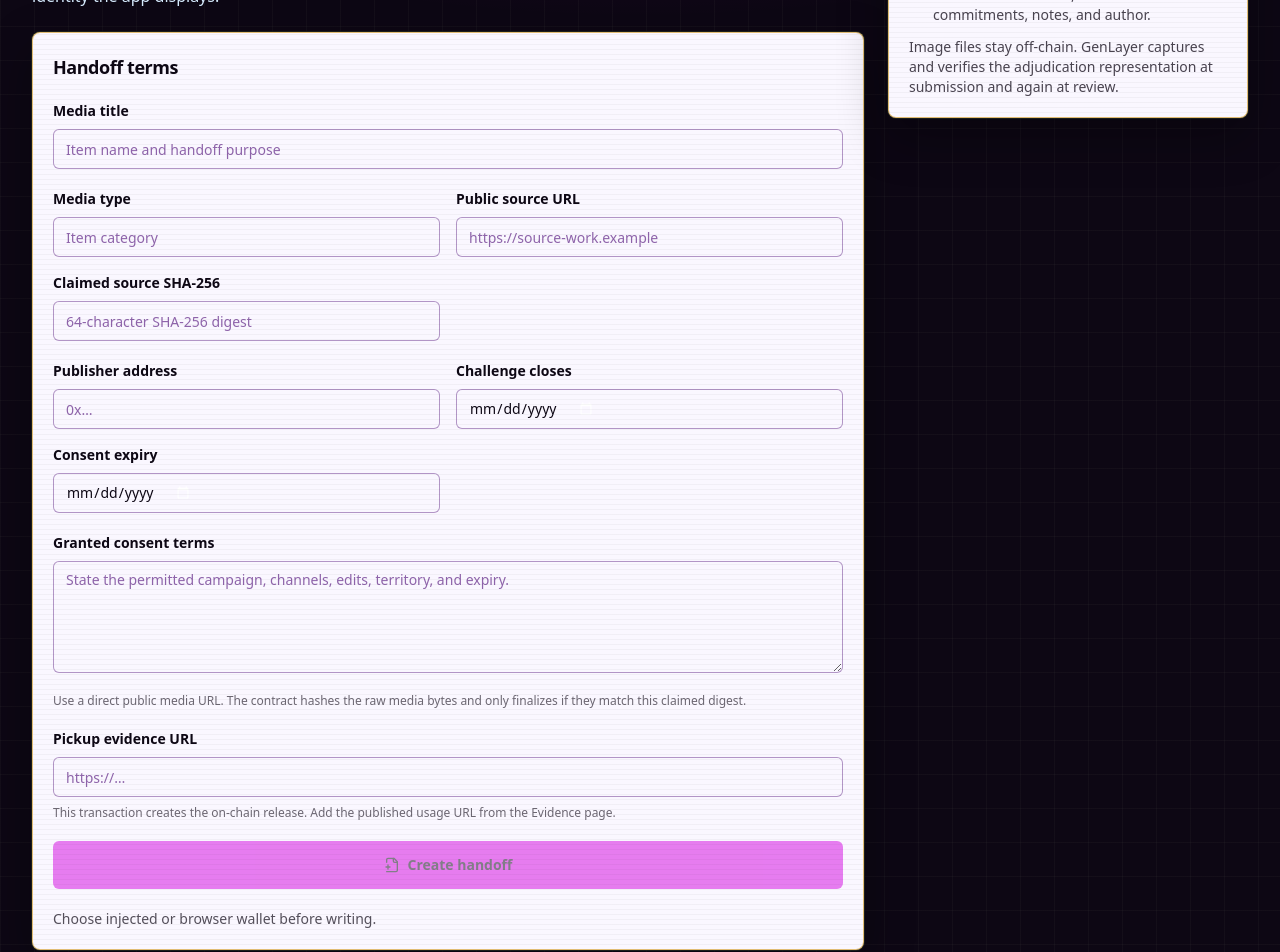
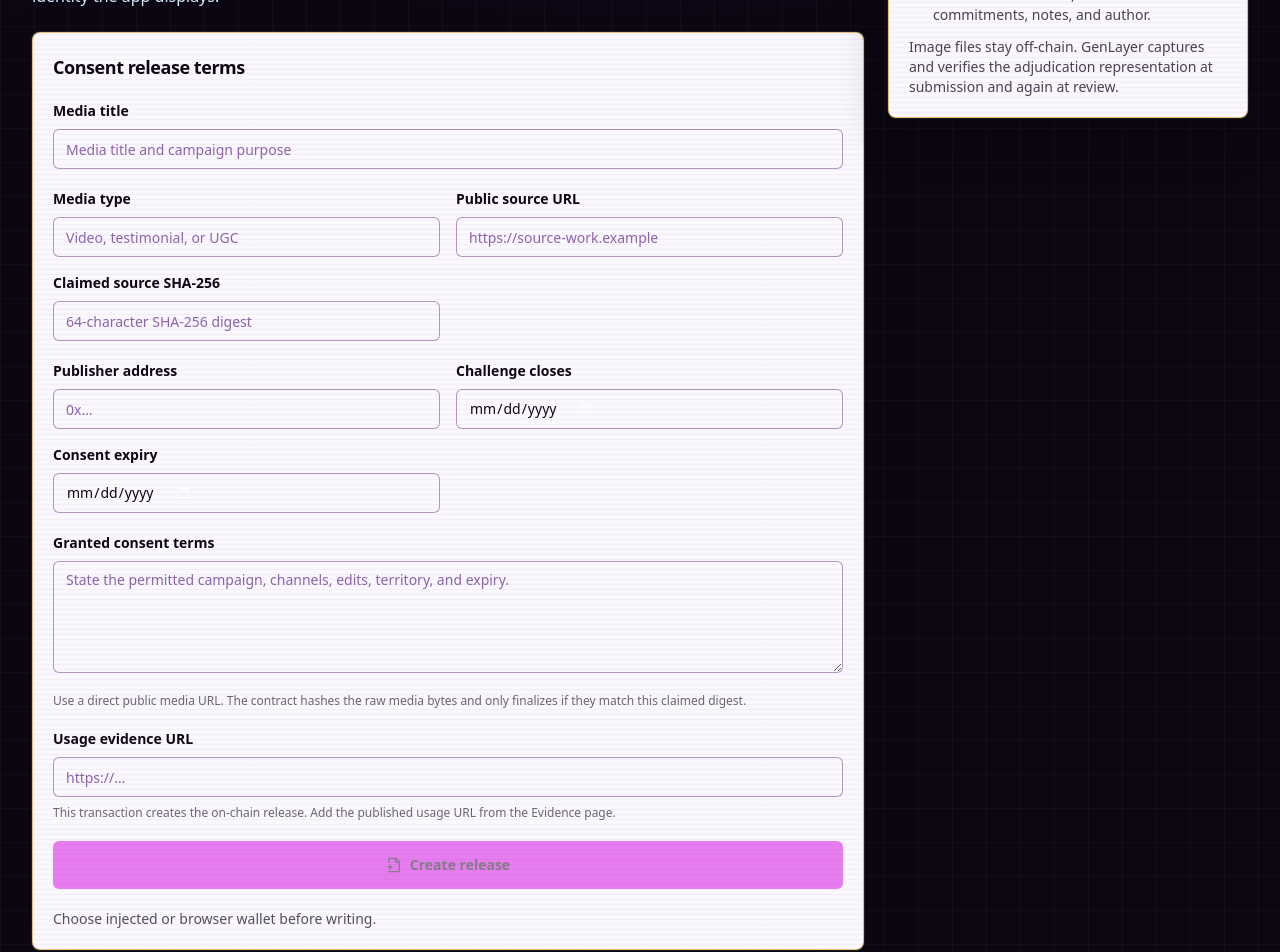
Before and after one commit to BeatyXO/consentclip, a Next.js app: page /cases/new in a window 1280 px wide. Shown: the part 280-1232 px from the top of the page. Built offline with nearby package versions, Linux system fonts and the light colour scheme; no server answers.

Commit message:
Remove legacy rental terminology

```diff
--- a/app/cases/[id]/page.tsx
+++ b/app/cases/[id]/page.tsx
@@ -44,7 +44,7 @@ export default function CaseDetailPage({ params }: { params: Promise<{ id: strin
       setEvidence(evidenceList);
       setItem(toCustodyCase(parsed, evidenceList));
     } catch (err) {
-      setLoadError(err instanceof Error ? err.message : "Could not reach the Custodi contract.");
+      setLoadError(err instanceof Error ? err.message : "Could not reach the ConsentClip contract.");
     } finally {
       setLoading(false);
     }
@@ -123,7 +123,7 @@ export default function CaseDetailPage({ params }: { params: Promise<{ id: strin
           >
             <ArrowLeft className="h-3 w-3" /> All cases
           </Link>
-          <p className="mt-2 font-mono text-xs uppercase tracking-[0.24em] text-amberline">Case #{item.id}</p>
+          <p className="mt-2 font-mono text-xs uppercase tracking-[0.24em] text-amberline">Release #{item.id}</p>
           <h1 className="mt-1 text-4xl font-black">{item.title}</h1>
         </div>
         <div className="flex items-center gap-3">
@@ -145,11 +145,11 @@ export default function CaseDetailPage({ params }: { params: Promise<{ id: strin
           <CardContent><p className="text-sm">{item.category}</p></CardContent>
         </Card>
         <Card>
-          <CardHeader><CardTitle>Pickup proofs</CardTitle></CardHeader>
+          <CardHeader><CardTitle>Terms evidence</CardTitle></CardHeader>
           <CardContent><p className="text-2xl font-black">{item.pickupEvidence}</p></CardContent>
         </Card>
         <Card>
-          <CardHeader><CardTitle>Return proofs</CardTitle></CardHeader>
+          <CardHeader><CardTitle>Usage evidence</CardTitle></CardHeader>
           <CardContent><p className="text-2xl font-black">{item.returnEvidence}</p></CardContent>
         </Card>
       </section>
@@ -193,11 +193,11 @@ export default function CaseDetailPage({ params }: { params: Promise<{ id: strin
             <CardHeader><CardTitle>Parties</CardTitle></CardHeader>
             <CardContent className="space-y-2 text-sm">
               <div>
-                <p className="text-xs font-bold text-vault-950/50">Lender</p>
+                <p className="text-xs font-bold text-vault-950/50">Creator</p>
                 <p className="font-mono">{shortAddress(item.lender)}</p>
               </div>
               <div>
-                <p className="text-xs font-bold text-vault-950/50">Borrower</p>
+                <p className="text-xs font-bold text-vault-950/50">Publisher</p>
                 <p className="font-mono">{item.borrower ? shortAddress(item.borrower) : "Not yet accepted"}</p>
               </div>
               <div>
@@ -215,7 +215,7 @@ export default function CaseDetailPage({ params }: { params: Promise<{ id: strin
                 <p className="font-semibold capitalize">{item.verdict.class.replace(/_/g, " ")}</p>
                 <p className="text-xs text-vault-950/60">{item.verdict.reasoning}</p>
                 <p className="text-xs">
-                  Release to borrower: {formatGen(item.verdict.releaseToBorrower)} · to lender:{" "}
+                  Release to publisher: {formatGen(item.verdict.releaseToBorrower)} · to creator:{" "}
                   {formatGen(item.verdict.releaseToLender)}
                 </p>
                 <p className="text-xs text-vault-950/50">Confidence: {item.verdict.confidence}%</p>
--- a/app/cases/new/page.tsx
+++ b/app/cases/new/page.tsx
@@ -75,18 +75,18 @@ export default function NewCasePage() {
 
         <Card>
           <CardHeader>
-            <CardTitle>Handoff terms</CardTitle>
+          <CardTitle>Consent release terms</CardTitle>
           </CardHeader>
           <CardContent>
             <form className="grid gap-5" onSubmit={onSubmit}>
               <div className="grid gap-2">
                 <Label htmlFor="title">Media title</Label>
-                <Input id="title" name="title" placeholder="Item name and handoff purpose" required />
+                <Input id="title" name="title" placeholder="Media title and campaign purpose" required />
               </div>
               <div className="grid gap-4 md:grid-cols-2">
                 <div className="grid gap-2">
                   <Label htmlFor="category">Media type</Label>
-                  <Input id="category" name="category" placeholder="Item category" required />
+                  <Input id="category" name="category" placeholder="Video, testimonial, or UGC" required />
                 </div>
                 <div className="grid gap-2">
                   <Label htmlFor="sourceUrl">Public source URL</Label>
@@ -122,14 +122,14 @@ export default function NewCasePage() {
               </div>
               <p className="text-xs text-vault-950/60">Use a direct public media URL. The contract hashes the raw media bytes and only finalizes if they match this claimed digest.</p>
               <div className="grid gap-2">
-                <Label htmlFor="photo">Pickup evidence URL</Label>
+                <Label htmlFor="photo">Usage evidence URL</Label>
                 <Input id="photo" name="photo" type="url" placeholder="https://…" />
                 <p className="text-xs text-vault-950/60">
                   This transaction creates the on-chain release. Add the published usage URL from the Evidence page.
                 </p>
               </div>
               <Button type="submit" size="lg" disabled={!wallet.address || status === "submitting"}>
-                <FilePlus2 className="h-4 w-4" /> {status === "submitting" ? "Writing to GenLayer…" : "Create handoff"}
+                <FilePlus2 className="h-4 w-4" /> {status === "submitting" ? "Writing to GenLayer…" : "Create release"}
               </Button>
               {!wallet.address ? <p className="text-sm text-vault-950/70">Choose injected or browser wallet before writing.</p> : null}
               {error ? <p className="rounded-md border border-rustline/40 bg-rustline/10 p-3 text-sm text-rustline">{error}</p> : null}
--- a/app/evidence/page.tsx
+++ b/app/evidence/page.tsx
@@ -64,7 +64,7 @@ export default function EvidencePage() {
 
   const loadCases = useCallback(async () => {
     if (!contractAddress) {
-      setError("No Custodi contract address is configured.");
+      setError("No ConsentClip contract address is configured.");
       setLoadingCases(false);
       return;
     }
@@ -92,7 +92,7 @@ export default function EvidencePage() {
       setSelectedCaseId(nextSelected);
       await loadEvidence(nextSelected);
     } catch (caught) {
-      setError(caught instanceof Error ? caught.message : "Could not load your Custodi cases from GenLayer.");
+      setError(caught instanceof Error ? caught.message : "Could not load your ConsentClip releases from GenLayer.");
     } finally {
       setLoadingCases(false);
     }
@@ -180,13 +180,13 @@ export default function EvidencePage() {
                 {cases.length === 0 ? <option value="">No wallet cases found</option> : null}
                 {cases.map((item) => (
                   <option key={item.id} value={item.id}>
-                    {item.title} — Case #{item.id}
+                    {item.title} — Release #{item.id}
                   </option>
                 ))}
               </select>
               {selectedCase ? (
                 <p className="text-xs text-vault-950/60">
-                  Lender {shortAddress(selectedCase.lender)} · Borrower {shortAddress(selectedCase.borrower)}
+                  Creator {shortAddress(selectedCase.lender)} · Publisher {shortAddress(selectedCase.borrower)}
                 </p>
               ) : null}
             </div>
@@ -199,7 +199,7 @@ export default function EvidencePage() {
                 <option value="counter">Counter-evidence</option>
               </select>
               <p className="text-xs text-vault-950/60">
-                Repair quotes can be attached as a public URL in the note, but the contract settlement flow compares pickup and return evidence.
+                Add campaign context in the note. The contract evaluates consent terms, live usage, and counter-evidence.
               </p>
             </div>
 
--- a/components/case-card.tsx
+++ b/components/case-card.tsx
@@ -30,7 +30,7 @@ export function CaseCard({ item }: { item: CustodyCase }) {
             </div>
             <div className="rounded-md border border-vault-700/20 p-2">
               <Camera className="mb-1 h-4 w-4" />
-              {item.pickupEvidence + item.returnEvidence} records
+              {item.pickupEvidence + item.returnEvidence} evidence records
             </div>
             <div className="rounded-md border border-vault-700/20 p-2">
               <Timer className="mb-1 h-4 w-4" />
--- a/components/wallet-button.tsx
+++ b/components/wallet-button.tsx
@@ -42,7 +42,7 @@ export function WalletButton() {
   } = useWallet();
 
   async function onImport() {
-    const value = window.prompt("Paste exported Custodi browser private key");
+    const value = window.prompt("Paste exported ConsentClip browser private key");
     if (value) importPrivateKey(value.trim());
   }
 
--- a/lib/wallet.tsx
+++ b/lib/wallet.tsx
@@ -67,7 +67,7 @@ export function WalletProvider({ children }: { children: React.ReactNode }) {
     const pk = existing ?? generatePrivateKey();
     if (!existing) {
       const ok = window.confirm(
-        "Custodi will create a browser wallet stored in localStorage. Export it if you care about this identity; clearing site data destroys it.",
+        "ConsentClip will create a browser wallet stored in localStorage. Export it if you care about this identity; clearing site data destroys it.",
       );
       if (!ok) return;
       window.localStorage.setItem(STORAGE_KEY, pk);
@@ -100,7 +100,7 @@ export function WalletProvider({ children }: { children: React.ReactNode }) {
 
   function deleteBrowserWallet() {
     const ok = window.confirm(
-      "Delete the saved Custodi browser wallet from this browser? Export it first if you want to keep this identity.",
+      "Delete the saved ConsentClip browser wallet from this browser? Export it first if you want to keep this identity.",
     );
     if (!ok) return;
     window.localStorage.removeItem(STORAGE_KEY);
```
Also changed, not shown: 2 other files (tests, documents, lock files or other folders).
